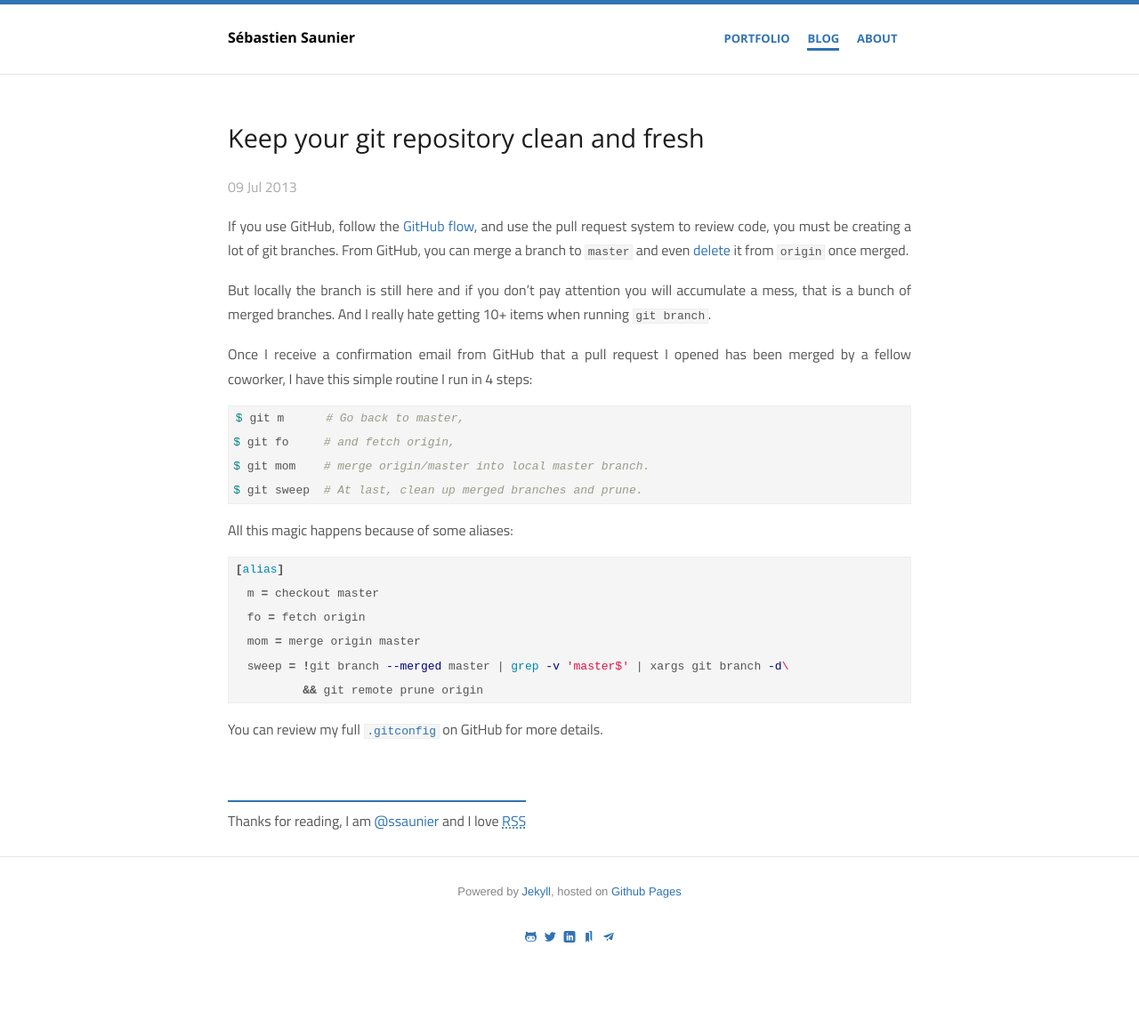
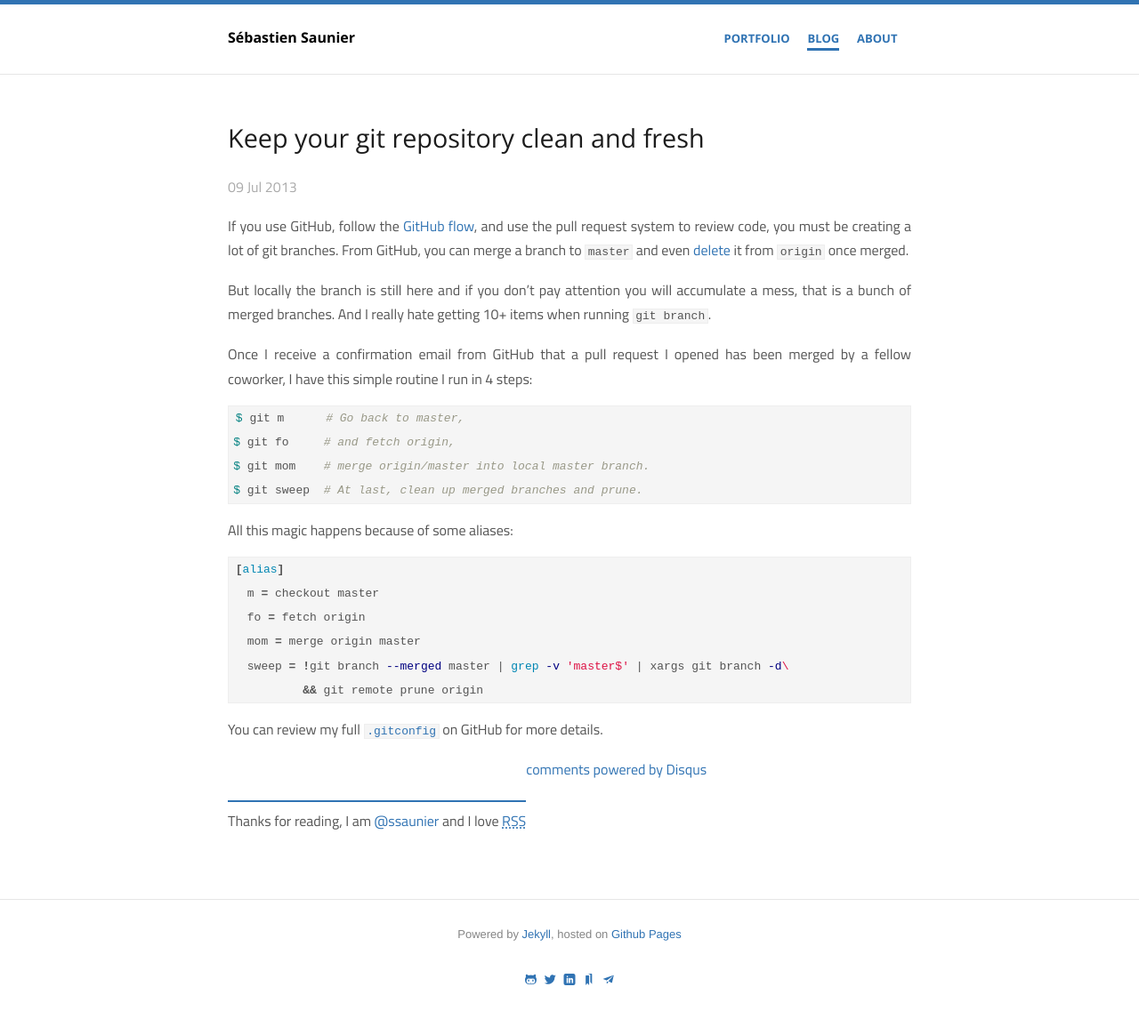
Before and after one commit to ssaunier/ssaunier.github.io, a Jekyll site: the page built from _posts/2013-07-09-keep-your-git-repository-clean-and-fresh.markdown, in a window 1280 px wide. Shown: the whole page at 89% size. Built offline with Jekyll 4.4.1, drawn with Linux system fonts in a browser that asks for light colours; comment, search, counter and statistics services are not loaded; before the commit the page ends 1107 px from its top, so only the background shows below that.

Commit message:
Add Disqus comments

```diff
--- a/_layouts/post.html
+++ b/_layouts/post.html
@@ -16,3 +16,20 @@
   <a href="https://twitter.com/ssaunier">@ssaunier</a> and I love
   <a href="/feed.xml"><acronym title="Really Simple Syndication">RSS</acronym></a>
 </section>
+
+<section class="comments">
+  <div id="disqus_thread"></div>
+    <script type="text/javascript">
+        /* * * CONFIGURATION VARIABLES: EDIT BEFORE PASTING INTO YOUR WEBPAGE * * */
+        var disqus_shortname = 'ssaunier'; // required: replace example with your forum shortname
+
+        /* * * DON'T EDIT BELOW THIS LINE * * */
+        (function() {
+            var dsq = document.createElement('script'); dsq.type = 'text/javascript'; dsq.async = true;
+            dsq.src = '//' + disqus_shortname + '.disqus.com/embed.js';
+            (document.getElementsByTagName('head')[0] || document.getElementsByTagName('body')[0]).appendChild(dsq);
+        })();
+    </script>
+    <noscript>Please enable JavaScript to view the <a href="http://disqus.com/?ref_noscript">comments powered by Disqus.</a></noscript>
+    <a href="http://disqus.com" class="dsq-brlink">comments powered by <span class="logo-disqus">Disqus</span></a>
+</section>
--- a/css/main.css
+++ b/css/main.css
@@ -296,7 +296,7 @@
 }
 
 .post-footer {
-  margin-top: 3em;
+  margin: 3em 0;
   padding-top: 0.5em;
   border-top: 2px solid #3073b3;
   float: left;
```
